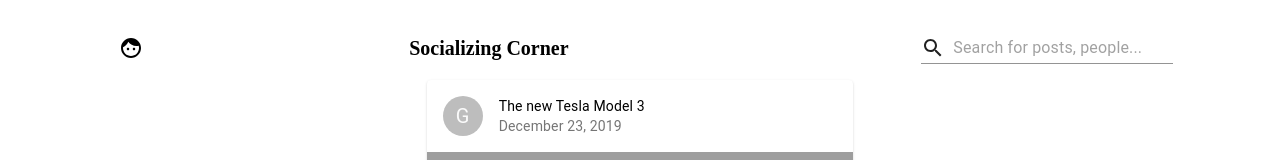
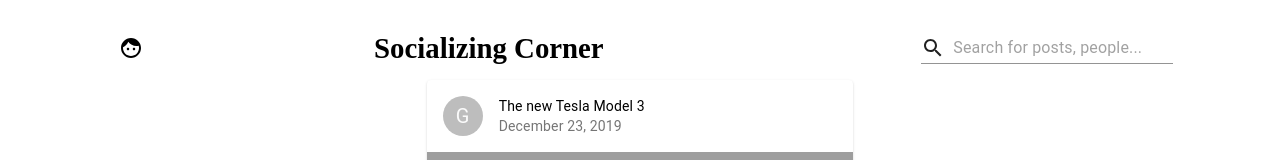
Before and after one commit to GeorgeCr/the-socializing-corner, a React (Create React App) app: page /profile in a window 1280 px wide. Shown: the top 160 px of the page. Built offline with nearby package versions, Linux system fonts and the light colour scheme; grey boxes are pictures that could not be loaded; a web font is replaced by a local one.

Commit message:
Fix font for brand-title

```diff
--- a/src/components/Navigation/Navigation.css
+++ b/src/components/Navigation/Navigation.css
@@ -17,7 +17,7 @@ span {
 
 .brand-title {
     font-family: 'Ma Shan Zheng', cursive;
-    font-size: 1.25rem;
+    font-size: 1.8rem;
     font-weight: 600;
 }
 
```
